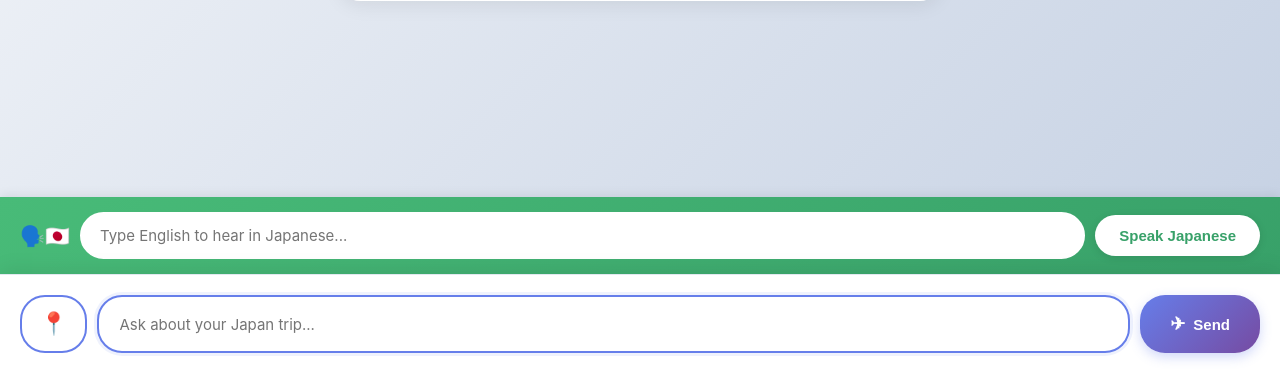
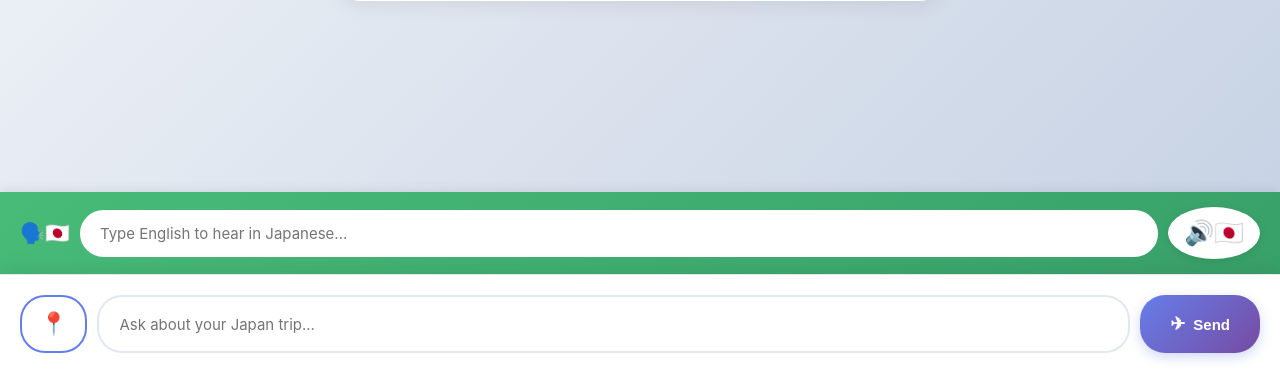
Before and after one commit to belindamak/japan-trip-chat, a Flask app: page / in a window 1280 px wide. Shown: the part 427-800 px from the top of the page. Run offline with Flask 3, Linux system fonts and the light colour scheme; the visitor is signed in with stand-in values (Sample User, id 1).

Commit message:
Update chat.html

````diff
--- a/templates/chat.html
+++ b/templates/chat.html
@@ -284,17 +284,21 @@
             background: white;
             color: #38a169;
             border: none;
-            padding: 12px 24px;
-            border-radius: 25px;
-            font-size: 15px;
-            font-weight: 600;
+            padding: 12px 16px;
+            border-radius: 50%;  /* Changed from 25px */
+            font-size: 24px;  /* Added */
             cursor: pointer;
             transition: all 0.3s;
             box-shadow: 0 2px 8px rgba(0, 0, 0, 0.1);
+            display: flex;
+            align-items: center;
+            justify-content: center;
+            min-width: 50px;  /* Added */
+            min-height: 50px;  /* Added */
         }
 
         .translate-speak-btn:hover:not(:disabled) {
-            transform: translateY(-2px);
+            transform: translateY(-2px) scale(1.1);  /* Added scale */
             box-shadow: 0 4px 12px rgba(0, 0, 0, 0.2);
         }
 
@@ -506,8 +510,8 @@
         <span class="translation-bar-label">🗣️🇯🇵</span>
         <input type="text" id="translateInput" placeholder="Type English to hear in Japanese..."
                onkeypress="handleTranslateKeyPress(event)">
-        <button class="translate-speak-btn" id="translateBtn" onclick="translateAndSpeak()">
-            Speak Japanese
+        <button class="translate-speak-btn" id="translateBtn" onclick="translateAndSpeak()" title="Speak Japanese">
+            🔊🇯🇵
         </button>
     </div>
     <!-- ========== END TRANSLATION BAR ========== -->
@@ -706,7 +710,7 @@
             }
 
             btn.disabled = true;
-            btn.textContent = 'Translating...';
+            btn.textContent = '⏳';
 
             try {
                 const response = await fetch('/translate', {
@@ -739,7 +743,17 @@
                 alert('Translation failed. Please check your connection.');
             } finally {
                 btn.disabled = false;
-                btn.textContent = 'Speak Japanese';
+                btn.textContent = '🔊🇯🇵';
+```
+
+---
+
+## Result:
+
+Your translation bar will look like:
+```
+🗣️🇯🇵  [Type English here...]  [🔊🇯🇵]
+         ↑ input box            ↑ circular icon button
             }
         }
 
````
